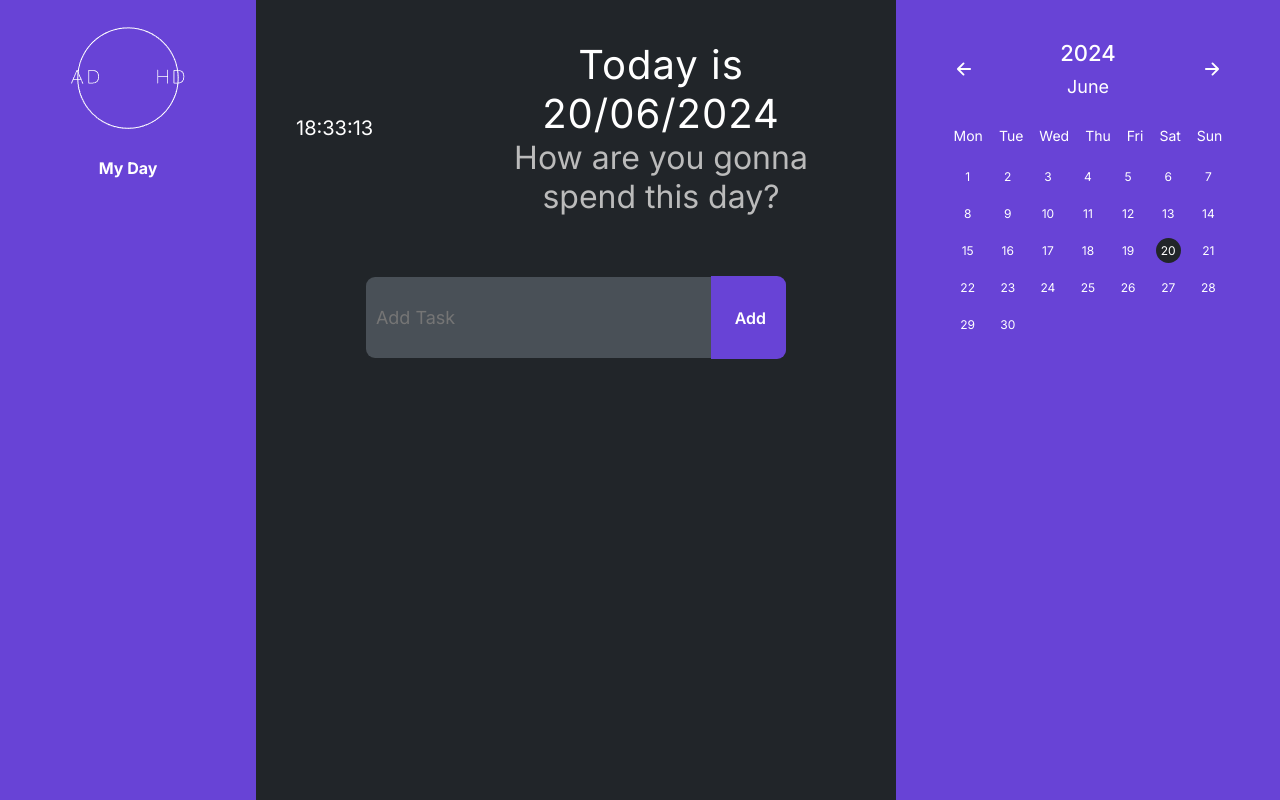
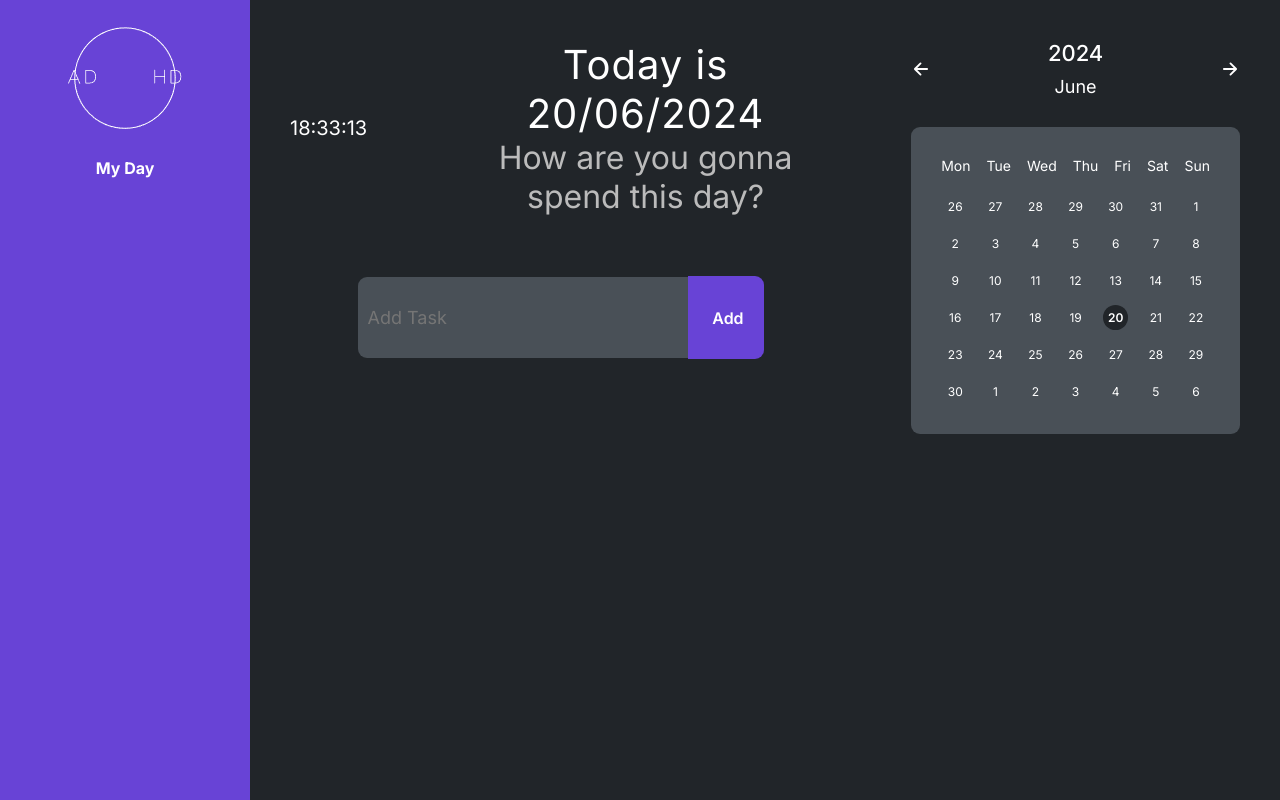
Before and after one commit to Khuba001/ADHD-TodoList, a plain HTML site: page index.html in a window 1280 px wide. Drawn offline with nearby package versions, Linux system fonts and the light colour scheme.

Commit message:
almost finshed calendar

```diff
--- a/css/style.css
+++ b/css/style.css
@@ -141,6 +141,7 @@ body {
 
 .calendar-section {
   padding: 4rem;
+  background-color: #212529;
 }
 .calendar-date-container {
   display: flex;
@@ -151,6 +152,13 @@ body {
 
   margin-bottom: 3rem;
 }
+
+.calendar {
+  background-color: #495057;
+  padding: 3rem;
+  border-radius: 9px;
+}
+
 .calendar-date {
   text-align: center;
   font-size: 2.2rem;
@@ -201,4 +209,5 @@ body {
 .active {
   background-color: #212529;
   border-radius: 50%;
+  font-weight: 600;
 }
--- a/script.js
+++ b/script.js
@@ -44,7 +44,6 @@ btnAdd.addEventListener("click", (e) => {
 
 taskList.addEventListener("click", (e) => {
   if (e.target.classList.contains("task-after")) {
-    console.log(e.target);
     const el = e.target.closest(".tasks-list-item");
     el.classList.toggle("tasks-list-item-finished");
     e.target.classList.toggle("task-after-finished");
@@ -52,13 +51,13 @@ taskList.addEventListener("click", (e) => {
 });
 
 const currentDateDisplay = function () {
-  now = new Date();
-  const day = String(now.getDate()).padStart(2, "0");
-  const month = String(now.getMonth() + 1).padStart(2, "0");
-  const year = now.getFullYear();
-  const hour = String(now.getHours()).padStart(2, "0");
-  const minute = String(now.getMinutes()).padStart(2, "0");
-  const seconds = String(now.getSeconds()).padStart(2, "0");
+  const current = new Date();
+  const day = String(current.getDate()).padStart(2, "0");
+  const month = String(current.getMonth() + 1).padStart(2, "0");
+  const year = current.getFullYear();
+  const hour = String(current.getHours()).padStart(2, "0");
+  const minute = String(current.getMinutes()).padStart(2, "0");
+  const seconds = String(current.getSeconds()).padStart(2, "0");
 
   dateCurrent.textContent = `${day}/${month}/${year}`;
   timeCurrent.textContent = `${hour}:${minute}:${seconds}`;
@@ -69,7 +68,6 @@ let beignDragged;
 taskList.addEventListener("dragstart", (e) => {
   if (e.target.classList.contains("tasks-list-item")) {
     beignDragged = e.target;
-    console.log(beignDragged);
   }
 });
 
@@ -81,7 +79,6 @@ leftSide.addEventListener("drop", (e) => {
   e.preventDefault();
   if (beignDragged) {
     beignDragged.remove();
-    beignDragged;
   }
 });
 
@@ -91,7 +88,6 @@ rightSide.addEventListener("drop", function (e) {
   e.preventDefault();
   if (beignDragged) {
     beignDragged.remove();
-    beignDragged;
   }
 });
 
@@ -101,7 +97,6 @@ setInterval(currentDateDisplay, 1000);
 // CALENDAR FUNCTIONS
 
 const updateCalendar = function () {
-  now = new Date();
   const month = now.getMonth();
   const year = now.getFullYear();
   const day = now.getDate();
@@ -113,20 +108,47 @@ const updateCalendar = function () {
     year: "numeric",
   });
 
+  // CURRENT MONTH
   const firstDay = new Date(year, month, 1);
   const lastDay = new Date(year, month + 1, 0);
-  const firstDayIndex = firstDay.getDate();
-  const lastDayIndex = lastDay.getDate();
+  const totalDays = lastDay.getDate();
+  const firstDayIndex = firstDay.getDay();
+  const lastDayIndex = lastDay.getDay();
 
   calendarYear.textContent = yearString;
   calendarMonth.textContent = monthString;
+  datesElement.innerHTML = "";
 
-  for (let i = firstDayIndex; i <= lastDayIndex; i++) {
+  // Days from previous month to fill the first week
+  const prevMonthLastDay = new Date(year, month, 0).getDate();
+  for (let i = firstDayIndex - 1; i >= 0; i--) {
+    datesElement.innerHTML += `<div class="date inactive">${
+      prevMonthLastDay - i
+    }</div>`;
+  }
+
+  // Days in current month
+  for (let i = 1; i <= totalDays; i++) {
     datesElement.innerHTML +=
       i === day
         ? `<div class='date active'>${i}</div>`
-        : `<div class='date inactive'>${i}</div>`;
+        : `<div class='date'>${i}</div>`;
+  }
+
+  // Days from next month to fill the last week
+  for (let i = 1; i < 7 - lastDayIndex; i++) {
+    datesElement.innerHTML += `<div class='date inactive'>${i}</div>`;
   }
 };
 
+prevBtn.addEventListener("click", function () {
+  now.setMonth(now.getMonth() - 1);
+  updateCalendar();
+});
+
+nextBtn.addEventListener("click", function () {
+  now.setMonth(now.getMonth() + 1);
+  updateCalendar();
+});
+
 updateCalendar();
```
